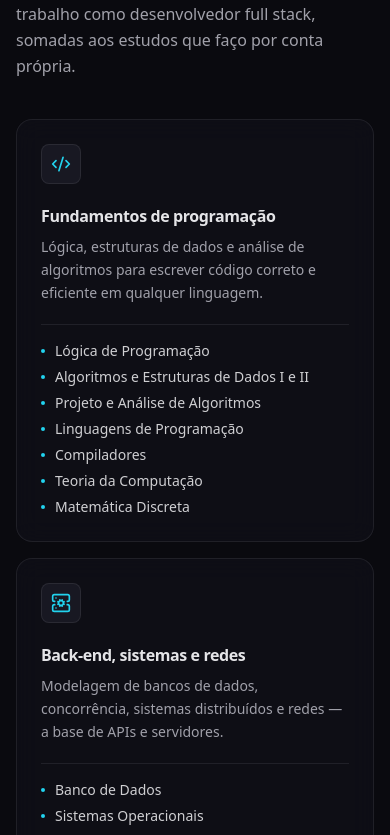
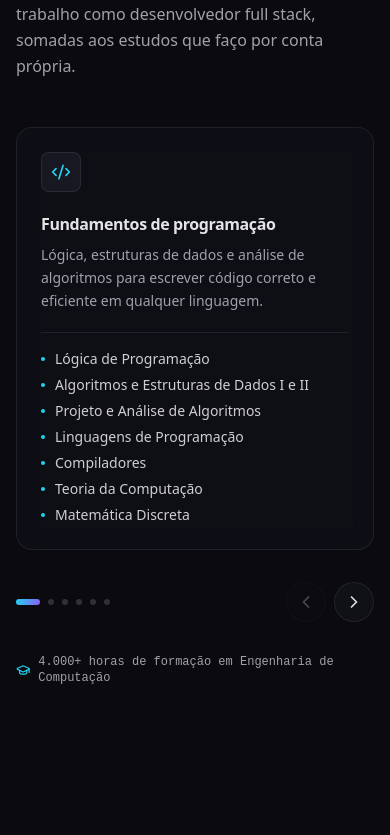
Before and after one commit to lukinhapdm/lucasmagalhaes.dev, a React (Vite) app: page / in a window 390 px wide. Shown: the part 7229-8064 px from the top of the page. Built offline with nearby package versions, Linux system fonts and the light colour scheme; a web font is replaced by a local one.

Commit message:
feat(knowledge): cards em carrossel (3 por vez no desktop, 2 no tablet, 1 no celular)

```diff
--- /dev/null
+++ b/src/components/ui/Carousel.tsx
@@ -0,0 +1,127 @@
+import { ChevronLeft, ChevronRight } from 'lucide-react'
+import { Children, useCallback, useEffect, useRef, useState, type ReactNode } from 'react'
+import { cn } from '@/lib/cn'
+
+interface CarouselProps {
+  children: ReactNode
+  /** Rótulo acessível do carrossel. */
+  label: string
+  labels: { prev: string; next: string; page: (n: number, total: number) => string }
+  className?: string
+}
+
+/**
+ * Carrossel com rolagem nativa (scroll-snap): 1 card por vez no celular, 2 no tablet
+ * e 3 no desktop. Setas e indicadores avançam uma "página" (a quantidade visível).
+ * Funciona com toque/arrastar e teclado; respeita prefers-reduced-motion.
+ */
+export function Carousel({ children, label, labels, className }: CarouselProps) {
+  const trackRef = useRef<HTMLUListElement>(null)
+  const items = Children.toArray(children)
+  const [state, setState] = useState({ page: 0, pages: 1, atStart: true, atEnd: false })
+
+  const measure = useCallback(() => {
+    const track = trackRef.current
+    const first = track?.firstElementChild as HTMLElement | null
+    if (!track || !first) return
+    const gap = parseFloat(getComputedStyle(track).columnGap) || 0
+    const step = first.offsetWidth + gap
+    const perView = Math.max(1, Math.round((track.clientWidth + gap) / step))
+    const pages = Math.max(1, Math.ceil(items.length / perView))
+    const maxScroll = track.scrollWidth - track.clientWidth
+    const atEnd = track.scrollLeft >= maxScroll - 2
+    const page = atEnd ? pages - 1 : Math.round(track.scrollLeft / (step * perView))
+    setState({ page, pages, atStart: track.scrollLeft <= 2, atEnd })
+  }, [items.length])
+
+  useEffect(() => {
+    const track = trackRef.current
+    if (!track) return
+    measure()
+    const ro = new ResizeObserver(measure)
+    ro.observe(track)
+    track.addEventListener('scroll', measure, { passive: true })
+    return () => {
+      ro.disconnect()
+      track.removeEventListener('scroll', measure)
+    }
+  }, [measure])
+
+  function scrollToPage(page: number) {
+    const track = trackRef.current
+    const first = track?.firstElementChild as HTMLElement | null
+    if (!track || !first) return
+    const gap = parseFloat(getComputedStyle(track).columnGap) || 0
+    const step = first.offsetWidth + gap
+    const perView = Math.max(1, Math.round((track.clientWidth + gap) / step))
+    const reduce = window.matchMedia('(prefers-reduced-motion: reduce)').matches
+    track.scrollTo({ left: page * perView * step, behavior: reduce ? 'auto' : 'smooth' })
+  }
+
+  const arrow =
+    'grid size-10 place-items-center rounded-full border border-border bg-surface/80 text-fg transition-[opacity,border-color,color] duration-200 hover:border-accent/60 hover:text-accent disabled:pointer-events-none disabled:opacity-30'
+
+  return (
+    <section aria-roledescription="carousel" aria-label={label} className={className}>
+      <ul
+        ref={trackRef}
+        className="-mx-2 flex snap-x snap-mandatory scroll-px-2 [scrollbar-width:none] gap-4 overflow-x-auto scroll-smooth px-2 py-2 [&::-webkit-scrollbar]:hidden"
+      >
+        {items.map((child, i) => (
+          <li
+            key={i}
+            aria-roledescription="slide"
+            aria-label={`${i + 1} / ${items.length}`}
+            className="flex shrink-0 basis-full snap-start md:basis-[calc((100%-1rem)/2)] lg:basis-[calc((100%-2rem)/3)]"
+          >
+            <div className="w-full">{child}</div>
+          </li>
+        ))}
+      </ul>
+
+      {state.pages > 1 && (
+        <div className="mt-6 flex items-center justify-between gap-4">
+          <div className="flex items-center gap-2">
+            {Array.from({ length: state.pages }, (_, i) => (
+              <button
+                key={i}
+                type="button"
+                onClick={() => scrollToPage(i)}
+                aria-label={labels.page(i + 1, state.pages)}
+                aria-current={i === state.page ? 'true' : undefined}
+                className="grid h-6 place-items-center"
+              >
+                <span
+                  className={cn(
+                    'block h-1.5 rounded-full transition-[width,background-color] duration-300',
+                    i === state.page ? 'w-6 bg-gradient-accent' : 'w-1.5 bg-border-strong',
+                  )}
+                />
+              </button>
+            ))}
+          </div>
+          <div className="flex gap-2">
+            <button
+              type="button"
+              onClick={() => scrollToPage(state.page - 1)}
+              disabled={state.atStart}
+              aria-label={labels.prev}
+              className={arrow}
+            >
+              <ChevronLeft aria-hidden className="size-5" />
+            </button>
+            <button
+              type="button"
+              onClick={() => scrollToPage(state.page + 1)}
+              disabled={state.atEnd}
+              aria-label={labels.next}
+              className={arrow}
+            >
+              <ChevronRight aria-hidden className="size-5" />
+            </button>
+          </div>
+        </div>
+      )}
+    </section>
+  )
+}
--- a/src/locales/en.json
+++ b/src/locales/en.json
@@ -242,6 +242,12 @@
           "domainEvents": "Domain events"
         }
       }
+    },
+    "carousel": {
+      "label": "Knowledge areas",
+      "prev": "Previous",
+      "next": "Next",
+      "page": "Go to page {{n}} of {{total}}"
     }
   },
   "terms": {
@@ -287,10 +293,6 @@
       "botaPraFazer": {
         "title": "Bota pra Fazer — UNIFEI",
         "description": "Social project at APAE Itabira."
-      },
-      "gera": {
-        "title": "GERA robotics group",
-        "description": "Built a line-following robot."
       }
     }
   },
--- a/src/locales/pt.json
+++ b/src/locales/pt.json
@@ -242,6 +242,12 @@
           "domainEvents": "Eventos de domínio"
         }
       }
+    },
+    "carousel": {
+      "label": "Áreas de conhecimento",
+      "prev": "Anterior",
+      "next": "Próximo",
+      "page": "Ir para a página {{n}} de {{total}}"
     }
   },
   "terms": {
@@ -287,10 +293,6 @@
       "botaPraFazer": {
         "title": "Bota pra Fazer — UNIFEI",
         "description": "Projeto social na APAE Itabira."
-      },
-      "gera": {
-        "title": "Grupo de robótica GERA",
-        "description": "Desenvolvimento de robô seguidor de linha."
       }
     }
   },
--- a/src/sections/Knowledge.tsx
+++ b/src/sections/Knowledge.tsx
@@ -1,4 +1,3 @@
-import { m } from 'framer-motion'
 import {
   BrainCircuit,
   Code2,
@@ -11,10 +10,10 @@ import {
 } from 'lucide-react'
 import { useTranslation } from 'react-i18next'
 import { Card } from '@/components/ui/Card'
-import { RevealGroup } from '@/components/ui/Reveal'
+import { Carousel } from '@/components/ui/Carousel'
+import { Reveal } from '@/components/ui/Reveal'
 import { Section } from '@/components/ui/Section'
 import { knowledgeAreas, selfStudies } from '@/data/knowledge'
-import { fadeUp } from '@/lib/motion'
 import type { KnowledgeAreaId } from '@/types/content'
 
 const areaIcons: Record<KnowledgeAreaId, LucideIcon> = {
@@ -35,11 +34,19 @@ export function Knowledge() {
         {t('knowledge.subtitle')}
       </p>
 
-      <RevealGroup gap={0.06} className="grid gap-4 md:grid-cols-2 lg:grid-cols-3">
+      <Reveal>
+        <Carousel
+          label={t('knowledge.carousel.label')}
+          labels={{
+            prev: t('knowledge.carousel.prev'),
+            next: t('knowledge.carousel.next'),
+            page: (n, total) => t('knowledge.carousel.page', { n, total }),
+          }}
+        >
           {knowledgeAreas.map((area) => {
             const Icon = areaIcons[area.id]
             return (
-            <m.div key={area.id} variants={fadeUp} className="h-full">
+              <div key={area.id} className="h-full">
                 <Card tilt={3} className="flex h-full flex-col p-6">
                   <span className="mb-5 grid size-10 place-items-center rounded-lg border border-border bg-surface-2 text-accent">
                     <Icon aria-hidden className="size-5" />
@@ -62,14 +69,14 @@ export function Knowledge() {
                     ))}
                   </ul>
                 </Card>
-            </m.div>
+              </div>
             )
           })}
 
           {selfStudies.map((study) => {
             const key = `knowledge.selfStudy.${study.id}`
             return (
-            <m.div key={study.id} variants={fadeUp} className="h-full">
+              <div key={study.id} className="h-full">
                 <Card
                   tilt={3}
                   className="relative flex h-full flex-col overflow-hidden border-accent/40 p-6"
@@ -90,7 +97,9 @@ export function Knowledge() {
                     {t(`${key}.area`)}
                   </p>
                   <h3 className="mt-1 font-semibold tracking-tight">{t(`${key}.title`)}</h3>
-                <p className="mt-2 text-sm leading-relaxed text-muted">{t(`${key}.description`)}</p>
+                  <p className="mt-2 text-sm leading-relaxed text-muted">
+                    {t(`${key}.description`)}
+                  </p>
                   <ul className="mt-5 flex flex-wrap gap-1.5 border-t border-border pt-4">
                     {study.topics.map((topic) => (
                       <li
@@ -102,10 +111,11 @@ export function Knowledge() {
                     ))}
                   </ul>
                 </Card>
-            </m.div>
+              </div>
             )
           })}
-      </RevealGroup>
+        </Carousel>
+      </Reveal>
 
       <p className="mt-8 flex items-center gap-2 font-mono text-xs text-muted">
         <GraduationCap aria-hidden className="size-4 text-accent" />
```
Lines whose indentation alone changed are shown as unchanged.
